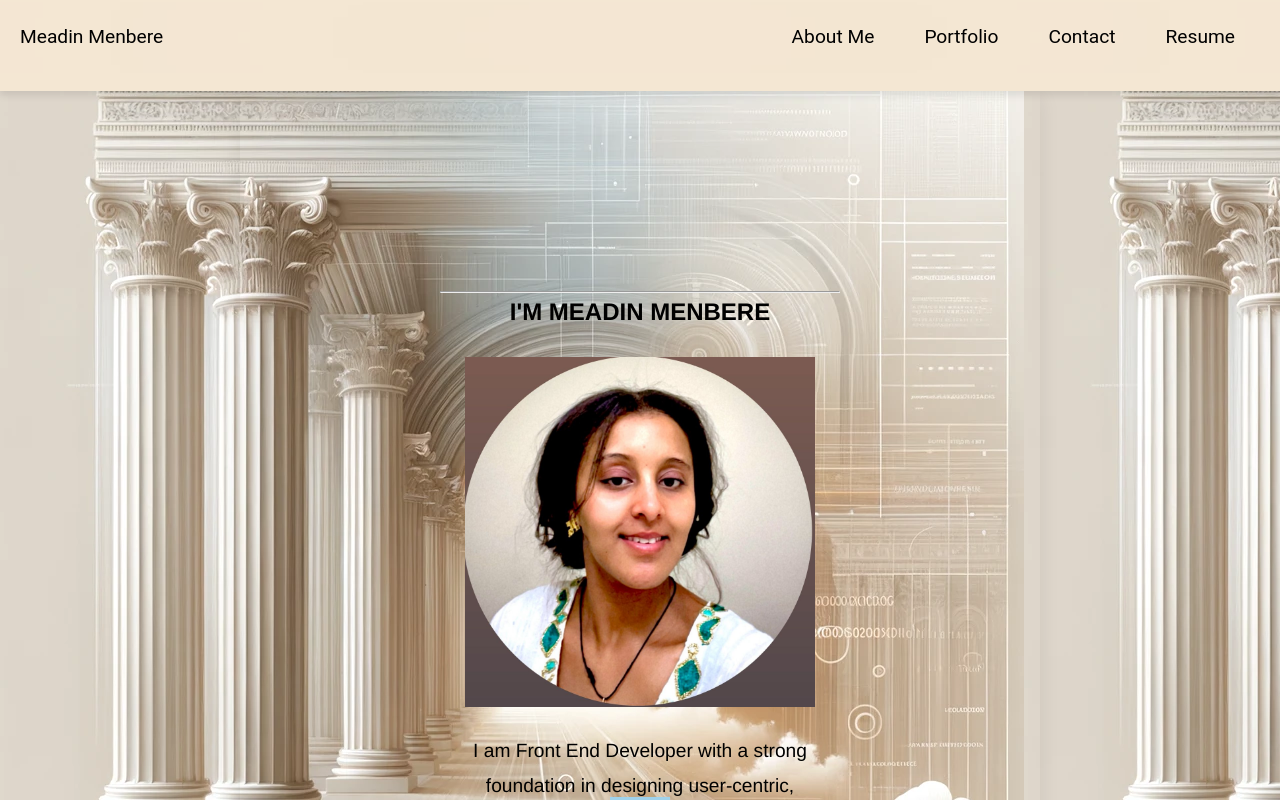
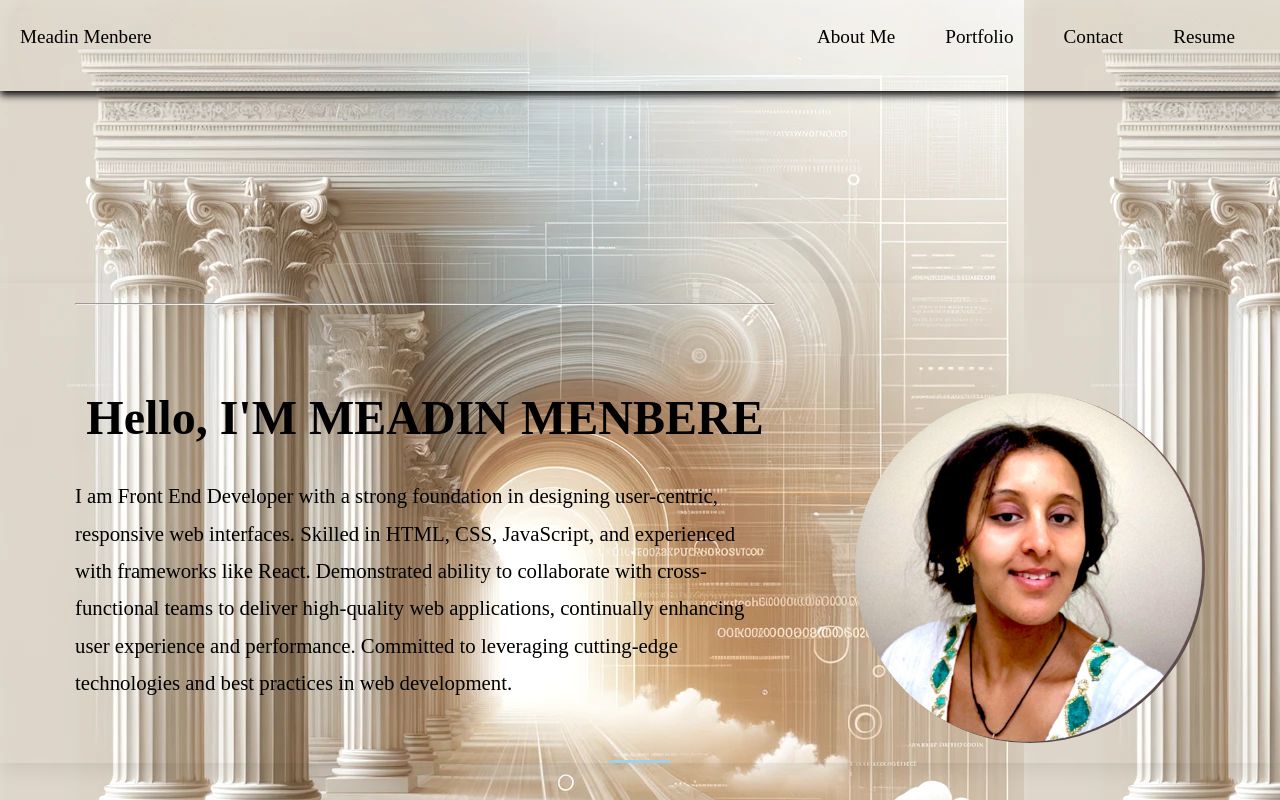
Before and after one commit to Meadoughnut/My-Portfolio, a React (Vite) app: page / in a window 1280 px wide. Shown: the top 800 px of the page. Built offline with nearby package versions, Linux system fonts and the light colour scheme.

Commit message:
minor update on the about me file

```diff
--- a/src/components/AboutMe.jsx
+++ b/src/components/AboutMe.jsx
@@ -4,17 +4,19 @@ import image from "../assets/images/myphoto.jpeg"
 
 const AboutMe = () => {
     return (
-      <section>
+      <section className="aboutsection">
+        <div>
         <hr></hr>
-        <h2>I'M  MEADIN  MENBERE</h2>
+
 
         <br></br>
         {/* <div class='aboutmesection'> */}
-         <img src= {image}  alt="My Photo" className="avatar" width = '350px' height='350px'/>
+         <h1>Hello, I'M  MEADIN  MENBERE</h1>
         <p>
         I am Front End Developer with a strong foundation in designing user-centric, responsive web interfaces. Skilled in HTML, CSS, JavaScript, and experienced with frameworks like React. Demonstrated ability to collaborate with cross-functional teams to deliver high-quality web applications, continually enhancing user experience and performance. Committed to leveraging cutting-edge technologies and best practices in web development.
 
-        </p>
+        </p></div>
+         <img src= {image}  alt="My Photo" className="avatar" width = '350px' height='350px'/>
       </section>
     );
   };
--- a/src/components/Portfolio.jsx
+++ b/src/components/Portfolio.jsx
@@ -21,14 +21,17 @@ const Portfolio = () => {
   ];
 
   return (
-    <section>
-      <h2>Portfolio</h2>
-      <div className="projects">
+    <div >
+      <h1>Please, Take a look at my works</h1>
+      <section>
+
+      <div className="projects" >
         {projects.map((project, index) => (
           <Project key={index} project={project} />
         ))}
       </div>
-    </section>
+      </section>
+    </div>
   );
 };
 
--- a/src/index.css
+++ b/src/index.css
@@ -1,13 +1,13 @@
 /* Global Variables */
 :root {
-  --slate-blue: #4a5568;
+  /* --slate-blue: #4a5568; */
   --warm-gray: #f7fafc;
-  --charcoal-black: #333333;
+  /* --charcoal-black: #333333; */
   --muted-gold: #b49a67;
-  --white: #ffffff;
+  /* --white: #ffffff; */
   --transition-speed: 0.3s ease-in-out;
-  --font-main: 'Helvetica Neue', sans-serif;
-  --font-secondary: 'Roboto', sans-serif;
+  /* --font-main: 'Helvetica Neue', sans-serif; */
+  /* --font-secondary: 'Roboto', sans-serif; */
 }
 
 /* Reset and Base Styles */
@@ -19,9 +19,9 @@
 
 body {
   background-image: url(./assets/images/converted_image_roman.png);
-  background-color: var(--warm-gray);
+  /* background-color: var(--warm-gray); */
   color: black;
-  font-family: var(--font-main);
+  /* font-family: var(--font-main); */
   line-height: 1.6;
   transition: background-color var(--transition-speed), color var(--transition-speed);
 }
@@ -30,13 +30,13 @@ body {
 header, footer {
 
  width:100%;
- background:#F4E7D3;
+ /* background:#F4E7D3; */
  backdrop-filter: blur(2000px);
   color: black;
   padding: 10px 0px 10px 0px;
   text-align: center;
   font-family: var(--font-secondary);
-  box-shadow: 0 4px 8px rgba(0, 0, 0, 0.1);
+  box-shadow: 0 4px 8px rgba(0, 0, 0, 60);
 }
 
 /* header h1 {
@@ -92,26 +92,39 @@ header, footer {
 /* Section Styling */
 /* Section container */
 section {
-  /* background-color: none;  */
-  color: black; /* Elegant dark blue */
-  padding: 200px 200px 200px 200px;
-  text-align: center;
-  /* border-radius: 12px; */
-  max-width: 800px;
-  margin: 0 auto; /* Center the section */
-  box-shadow: 0 6px 20px rgba(0, 0, 0, 0.08); /* Soft shadow */
-  transition: transform 0.3s ease, background-color 0.3s ease;
+  background-color: none;
+
+
+  box-shadow: 0 6px 20px rgba(0, 0, 0, 0.08);
+   transition: transform 0.3s ease, background-color 0.3s ease;
+
 }
 
 section:hover {
   /* border:3px solid #F4E7D3 ; */
 
   backdrop-filter: blur(2000px);
-  transform: translateY(-8px); /* Elegant hover lift effect */
+  transform: translateY(-8px);
+}
+.aboutsection{
+  display: flex;
+  gap:80px;
+  justify-content: center;
+  padding:20px;
+  margin: 200px 0px 0px 0px;
+}
+section > img{
+  border-radius: 50%;
+  margin:90px 0px 0px 0px;
+}
+
+
+h1{
+  font-size: 3rem;
 }
 
 /* Headline styling */
-h2::after {
+h1::after {
   content: "";
   width: 60px;
   height: 3px;
@@ -122,8 +135,15 @@ h2::after {
   transform: translateX(-50%);
   transition: width 0.3s ease;
 }
-h2:hover::after {
+h1:hover::after {
   width: 100px; /* Extend underline on hover */
+}
+
+/* for portfolio section */
+div > h1 {
+ text-align: center;
+ margin: 50px 0px 0px 0px ;
+
 }
 
 
@@ -131,7 +151,7 @@ h2:hover::after {
 
 /* Paragraph styling */
 p {
-  font-size: 1.2rem;
+  font-size: 1.3rem;
   line-height: 1.8;
   color: black; /* Subtle dark gray for text */
   max-width: 700px;
@@ -160,9 +180,6 @@ p {
 }
 
 
-.aboutmesection {
-  display: inline-block;
-}
 
 
 
@@ -190,6 +207,7 @@ p {
   display: grid;
   grid-template-columns: repeat(auto-fit, minmax(300px, 1fr));
   gap: 20px;
+  margin: 200px 0px 0px 0px;
 }
 
 .project {
```
